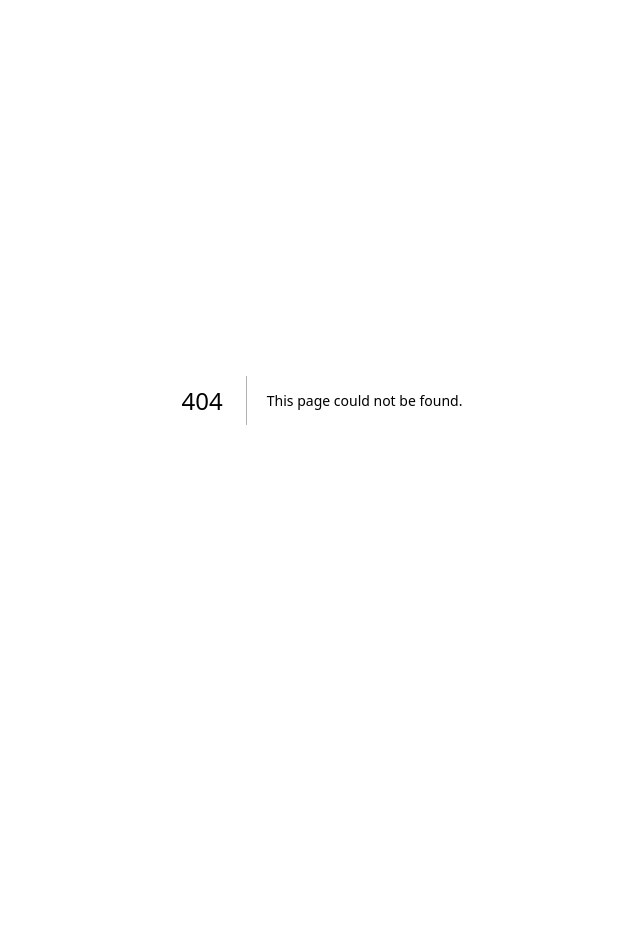
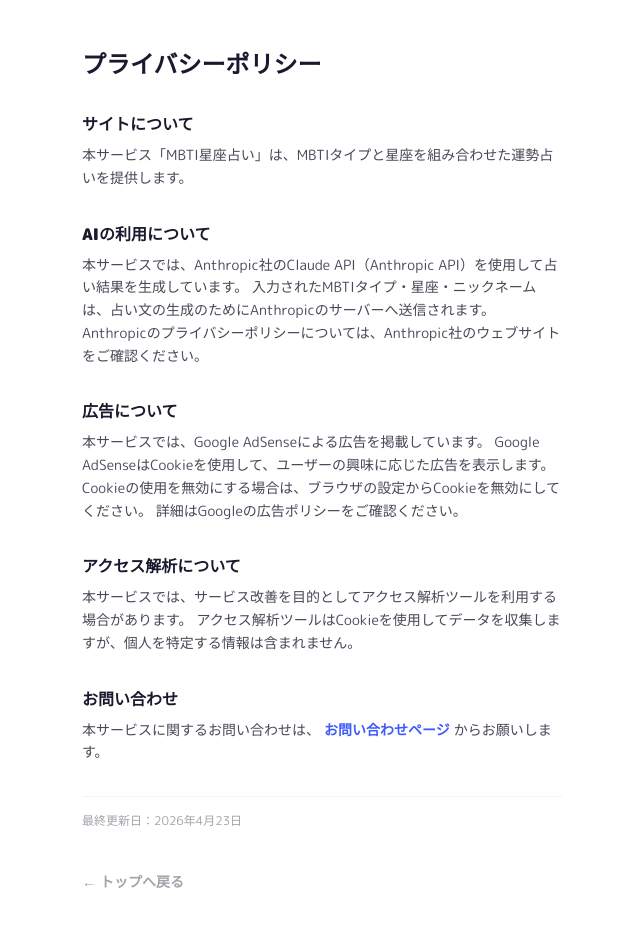
Before and after one commit to kyosuke21800510/mbti-site, a Next.js app: page /privacy in a window 1280 px wide. Before the commit this address had no page. Shown: the top 952 px of the page, without its empty margins (318-958 px from the left). Before the commit the page ends 800 px from the top, so only its background shows below. Built offline with nearby package versions, Linux system fonts and the light colour scheme.

Commit message:
Add privacy and contact pages

```diff
--- /dev/null
+++ b/app/contact/page.tsx
@@ -0,0 +1,32 @@
+import type { Metadata } from "next";
+import Link from "next/link";
+
+export const metadata: Metadata = {
+  title: "お問い合わせ | MBTI星座占い",
+};
+
+export default function ContactPage() {
+  return (
+    <main className="min-h-screen px-4 py-12 max-w-lg mx-auto">
+      <h1 className="text-2xl font-black mb-4 text-[#1a1a2e]">お問い合わせ</h1>
+      <p className="text-sm text-[#1a1a2e]/60 mb-10 leading-relaxed">
+        ご意見・ご要望・不具合報告などは、以下のフォームからお気軽にお送りください。
+      </p>
+
+      <a
+        href="https://forms.gle/24NMsLXfGaQ5v2XP9"
+        target="_blank"
+        rel="noopener noreferrer"
+        className="block w-full py-4 rounded-2xl text-center text-base font-black bg-[#1a1a2e] text-white shadow-[0_4px_16px_rgba(26,26,46,0.2)] hover:shadow-[0_6px_24px_rgba(26,26,46,0.3)] hover:-translate-y-0.5 active:translate-y-0 transition-all duration-150"
+      >
+        お問い合わせフォームを開く
+      </a>
+
+      <div className="mt-10">
+        <Link href="/" className="text-sm font-bold text-[#1a1a2e]/40 hover:text-[#1a1a2e] transition-colors">
+          ← トップへ戻る
+        </Link>
+      </div>
+    </main>
+  );
+}
--- a/app/layout.tsx
+++ b/app/layout.tsx
@@ -1,5 +1,6 @@
 import type { Metadata } from "next";
 import { M_PLUS_Rounded_1c } from "next/font/google";
+import Link from "next/link";
 import "./globals.css";
 
 const rounded = M_PLUS_Rounded_1c({
@@ -19,6 +20,14 @@ export default function RootLayout({ children }: { children: React.ReactNode })
     <html lang="ja" className={rounded.variable}>
       <body className="min-h-screen bg-white text-[#1a1a2e] font-[family-name:var(--font-rounded)]">
         {children}
+        <footer className="py-8 text-center text-xs text-[#1a1a2e]/30 font-bold space-x-4">
+          <Link href="/privacy" className="hover:text-[#1a1a2e]/60 transition-colors">
+            プライバシーポリシー
+          </Link>
+          <Link href="/contact" className="hover:text-[#1a1a2e]/60 transition-colors">
+            お問い合わせ
+          </Link>
+        </footer>
       </body>
     </html>
   );
--- /dev/null
+++ b/app/privacy/page.tsx
@@ -0,0 +1,71 @@
+import type { Metadata } from "next";
+import Link from "next/link";
+
+export const metadata: Metadata = {
+  title: "プライバシーポリシー | MBTI星座占い",
+};
+
+export default function PrivacyPage() {
+  return (
+    <main className="min-h-screen px-4 py-12 max-w-lg mx-auto">
+      <h1 className="text-2xl font-black mb-8 text-[#1a1a2e]">プライバシーポリシー</h1>
+
+      <div className="space-y-8 text-sm text-[#1a1a2e]/80 leading-relaxed">
+        <section>
+          <h2 className="font-black text-base text-[#1a1a2e] mb-2">サイトについて</h2>
+          <p>
+            本サービス「MBTI星座占い」は、MBTIタイプと星座を組み合わせた運勢占いを提供します。
+          </p>
+        </section>
+
+        <section>
+          <h2 className="font-black text-base text-[#1a1a2e] mb-2">AIの利用について</h2>
+          <p>
+            本サービスでは、Anthropic社のClaude API（Anthropic API）を使用して占い結果を生成しています。
+            入力されたMBTIタイプ・星座・ニックネームは、占い文の生成のためにAnthropicのサーバーへ送信されます。
+            Anthropicのプライバシーポリシーについては、Anthropic社のウェブサイトをご確認ください。
+          </p>
+        </section>
+
+        <section>
+          <h2 className="font-black text-base text-[#1a1a2e] mb-2">広告について</h2>
+          <p>
+            本サービスでは、Google AdSenseによる広告を掲載しています。
+            Google AdSenseはCookieを使用して、ユーザーの興味に応じた広告を表示します。
+            Cookieの使用を無効にする場合は、ブラウザの設定からCookieを無効にしてください。
+            詳細はGoogleの広告ポリシーをご確認ください。
+          </p>
+        </section>
+
+        <section>
+          <h2 className="font-black text-base text-[#1a1a2e] mb-2">アクセス解析について</h2>
+          <p>
+            本サービスでは、サービス改善を目的としてアクセス解析ツールを利用する場合があります。
+            アクセス解析ツールはCookieを使用してデータを収集しますが、個人を特定する情報は含まれません。
+          </p>
+        </section>
+
+        <section>
+          <h2 className="font-black text-base text-[#1a1a2e] mb-2">お問い合わせ</h2>
+          <p>
+            本サービスに関するお問い合わせは、
+            <Link href="/contact" className="text-[#3D5AFE] font-bold hover:underline mx-1">
+              お問い合わせページ
+            </Link>
+            からお願いします。
+          </p>
+        </section>
+
+        <p className="text-xs text-[#1a1a2e]/40 pt-4 border-t border-gray-100">
+          最終更新日：2026年4月23日
+        </p>
+      </div>
+
+      <div className="mt-10">
+        <Link href="/" className="text-sm font-bold text-[#1a1a2e]/40 hover:text-[#1a1a2e] transition-colors">
+          ← トップへ戻る
+        </Link>
+      </div>
+    </main>
+  );
+}
```
